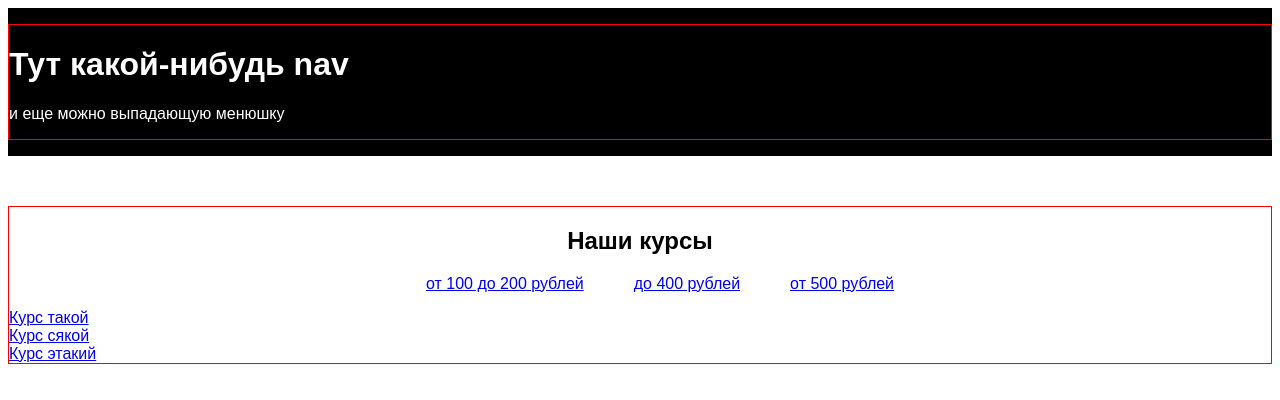
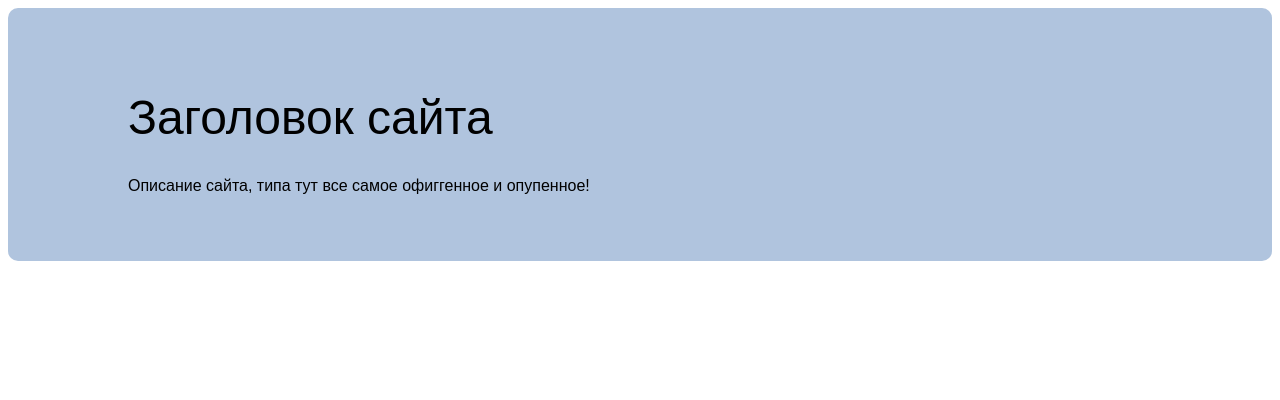
Before and after one commit to PuhliyMops/NewGenVisionTest, a website: page www/index.html in a window 1280 px wide. Drawn offline with Linux system fonts and the light colour scheme.

Commit message:
almost done

```diff
--- a/src/styles/blocks/_courses.scss
+++ /dev/null
@@ -1,22 +0,0 @@
-.courses {
-  padding-top: 50px;
-}
-
-.courses-inner {
-  max-width: 1278px;
-  margin: 0 auto;
-  border: 1px solid #f00;
-}
-
-.courses-title {
-  text-align: center;
-}
-
-.courses-menu {
-  display: flex;
-  justify-content: center;
-  align-items: center;
-  flex-direction: row;
-  list-style: none;
-  gap: 50px;
-}
--- a/src/styles/blocks/_header.scss
+++ /dev/null
@@ -1,22 +0,0 @@
-.header {
-  width: 100%;
-  left: 0;
-  top: 0;
-  z-index: 1000;
-  padding: 16px 0;
-  background-color: black;
-}
-
-.header-inner {
-  max-width: 1278px;
-  margin: 0 auto;
-  border: 1px solid #f00;
-}
-
-.header-title {
-  color: white;
-}
-
-.header-slogan {
-  color: white;
-}
--- /dev/null
+++ b/src/styles/blocks/_promo.scss
@@ -0,0 +1,28 @@
+.promo {
+  padding: 50px 0;
+  background-color: lightsteelblue;
+  border-radius: 10px;
+}
+
+.promo-inner {
+  margin: 0 auto;
+  width: 1024px;
+
+  @media (max-width: 1279px) {
+    width: auto;
+    max-width: 1024px;
+  }
+}
+
+.promo-ttl {
+  font-size: $h1-fz-desktop;
+  font-weight: $h1-fw;
+
+  @media (max-width: 1279px) {
+    font-size: $h1-fz-tablet;
+  }
+
+  @media (max-width: 669px) {
+    font-size: $h1-fz-mobile;
+  }
+}
--- a/src/styles/style.scss
+++ b/src/styles/style.scss
@@ -5,5 +5,3 @@
 
 // blocks
 @import "blocks/_promo";
-@import "blocks/_header";
-@import "blocks/_courses";
--- a/www/index.html
+++ b/www/index.html
@@ -3,61 +3,17 @@
 <head>
     <meta charset="UTF-8">
     <meta name="viewport" content="width=device-width, initial-scale=1.0">
-    <title>New Gen Vision Test</title>
+    <title>Мой первый проект</title>
     <link rel="stylesheet" href="style/style.css">
 </head>
-
 <body>
-  <header class="header">
-    <div class="header-inner">
-      <div class="header-wrap">
-      <h1 class="header-title">Тут какой-нибудь nav</h1>
-      <p class="header-slogan">и еще можно выпадающую менюшку</p>
-      </div>
-    </div>
-  </header>
-
-<main class="main">
-  <section class="courses">
-    <div class="courses-inner">
-      <h1 class="courses-title">Наши курсы</h1>
-        <div class="courses-list">
-            <ul class="courses-menu">
-              <li> <a href="#" class="courses-item j-courses-item" data-filter="lowCost">от 100 до 200 рублей</a>
-              </li>
-              <li><a href="#" class="courses-item j-courses-item" data-filter="midCost"> до 400 рублей</a>
-              </li>
-              <li> <a href="#" class="courses-item j-courses-item" data-filter="highCost">от 500 рублей</a>
-              </li>
-            </ul>
-        </div>
-        <div class="courses-wrap">
-          <div class="course" data-type="lowCost">
-            <a href="#">
-              Курс такой
-            </a>
-          </div>
-
-          <div class="course" data-type="midCost">
-            <a href="#">
-              Курс сякой
-            </a>
-          </div>
-
-          <div class="course" data-type="highCost">
-            <a href="#">
-              Курс этакий
-            </a>
-          </div>
+    <div class="promo">
+        <div class="promo-inner">
+            <h1 class="promo-ttl">Заголовок сайта</h1>
+            <p class="promo-slogan">Описание сайта, типа тут все самое офиггенное и опупенное!</p>
         </div>
     </div>
 
-</section>
-</main>
-
-<footer class="foooter">
-
-</footer>
-  <script src="scripts/script.js"></script>
+    <script src="scripts/script.js"></script>
 </body>
 </html>
--- a/www/scripts/script.js
+++ b/www/scripts/script.js
@@ -1,12 +1,3 @@
-document.querySelector('.j-courses-item').addEventListener('click');
-
-function preventEvent(event) {
-  event.preventDefault()
-}
-
-
-
-// Список курсов
 let courses = [
   { name: "Courses in England", prices: [0, 100] },
   { name: "Courses in Germany", prices: [500, null] },
@@ -22,3 +13,42 @@ let courses = [
 let requiredRange1 = [null, 200];
 let requiredRange2 = [100, 350];
 let requiredRange3 = [200, null];
+
+function findCourses(range) {
+const left = range[0]
+const right = range[1]
+
+return courses.filter(course=>{
+const courseLeft = course.prices[0]
+const courseRight = course.prices[1]
+
+if(!courseLeft && !courseRight) {
+return true
+}
+
+if(left && right) {
+      console.log('both')
+
+return left <= courseLeft && courseRight <= right
+}
+
+
+if(left) {
+      console.log('left')
+
+return left <= courseLeft && left <= courseRight
+}
+
+if(right) {
+
+console.log('right')
+return courseLeft <= right && courseRight <= right
+
+}
+
+}).map((course)=>course.name)
+}
+
+console.log(findCourses(requiredRange1))
+console.log(findCourses(requiredRange2))
+console.log(findCourses(requiredRange3))
```
Also changed, not shown: www/style/style.css.
